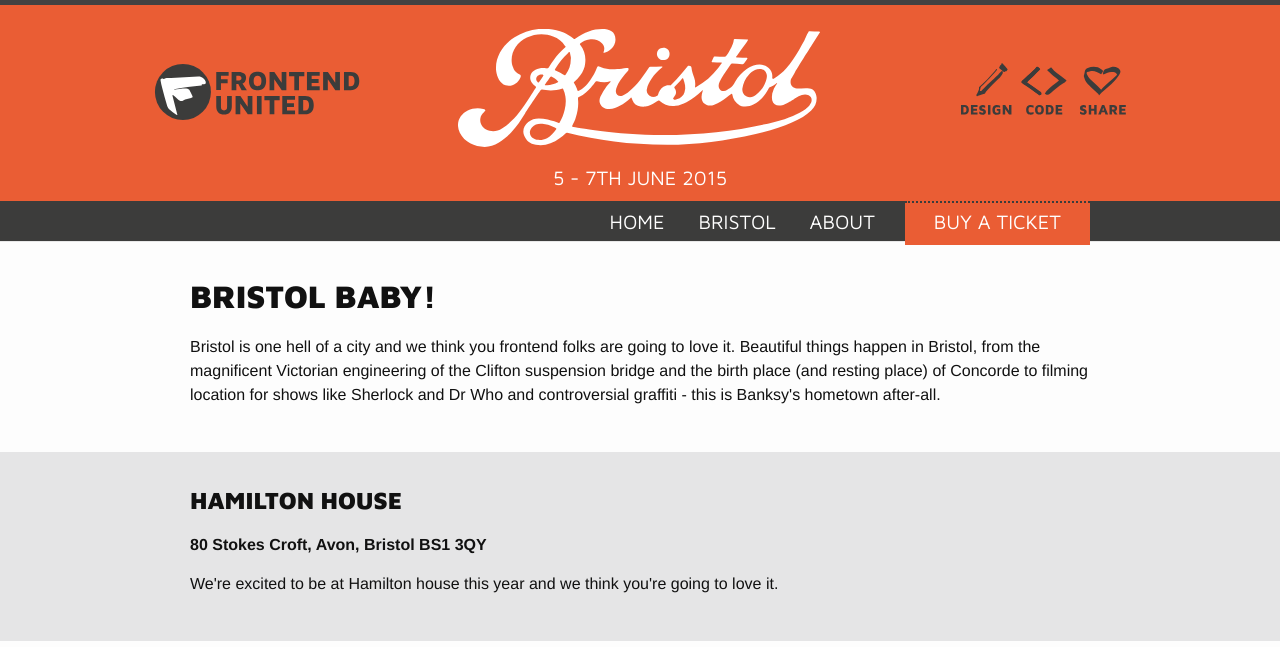
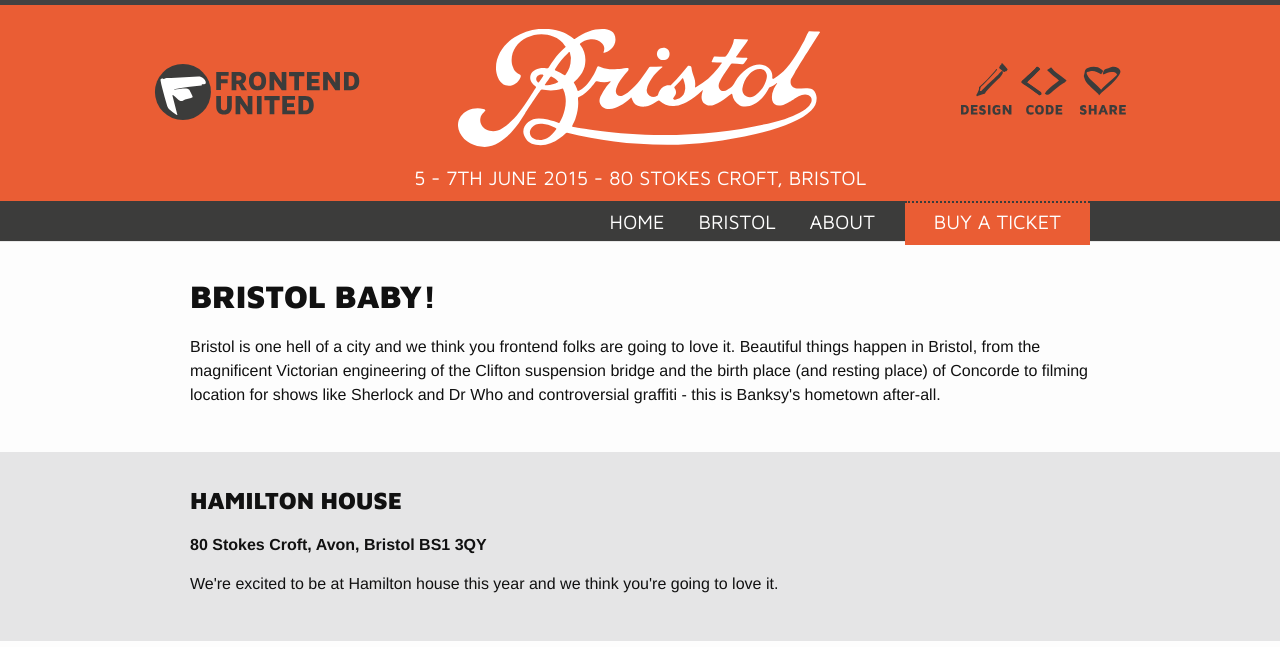
Before and after one commit to drupal-frontend/feu2015, a Jekyll site: the page built from location.html, in a window 1280 px wide and 900 px high, cut to the strip 0-647 px from the top of the window. Built offline with Jekyll 4.4.1, drawn with Linux system fonts in a browser that asks for light colours; Markdown is read by kramdown in place of the engine named in the settings.

Commit message:
adding better directions and bus link

```diff
--- a/_includes/header.html
+++ b/_includes/header.html
@@ -10,7 +10,7 @@
 
     <div class="wrapper-center">
       <a href="{{ site.baseurl }}/" rel="home" class="site-logo"><img src="{{ site.baseurl }}/public/images/Bristol.svg" onerror="this.onerror=null; this.src='Bristol.png'" alt="Bristol"></a>
-      <div class="event-dates">{{ site.dates }}</div>
+      <div class="event-dates">{{ site.dates }} - 80 Stokes Croft, Bristol</div>
     </div>
 
   </div>
--- a/_includes/two-column-location.html
+++ b/_includes/two-column-location.html
@@ -13,7 +13,7 @@
       <img src="/public/images/btm.png" alt="Bristol Temple Meads station" />
       <h2>Travel</h2>
       <p><strong>Trains: </strong>Bristol Temple Meads station is the main station and in the City centre. If you're going straight to the venue it will be a 40 minute walk - so it might be best to get a taxi or bus from outside the station.</p>
-      <p><strong>Buses: </strong>There is a strong bus <a href="">network in Bristol</a> with a dayrider ticket costing £4.40 giving you unlimited travel for one day right through until 4.29am the following morning. There are buses throughout the night, but less frequently so do keep an eye on the timetable. The number 70 or 71 will get to you Hamilton House.</p>
+      <p><strong>Buses: </strong>There is a strong bus <a href="http://www.firstgroup.com/ukbus/bristol_bath/journey_planning/timetables/timetable.php?day=2&source_id=2&service=70/71&routeid=12253791&operator=3&source=sp">network in Bristol</a> with a dayrider ticket costing £4.40 giving you unlimited travel for one day right through until 4.29am the following morning. There are buses throughout the night, but less frequently so do keep an eye on the timetable. The number 70 or 71 will get to you Hamilton House.</p>
       <p><strong>Walking: </strong>Bristol is a compact city and most places are within a short walk. We do however recommend that if you have problems with walking that you catch the bus from Hamilton House to the After Party at The Rummer as it may take about 30 minutes. </p>
       <p><strong>Parking: </strong>There very limited parking at Hamilton House and we have to pay for a permit to park so unless you've a valid reason there isn't parking at the venue. If you're disabled or feel you need a parking space please email Justine on info@frontendunited.org</p>
       <h2>Accommodation</h2>
```
